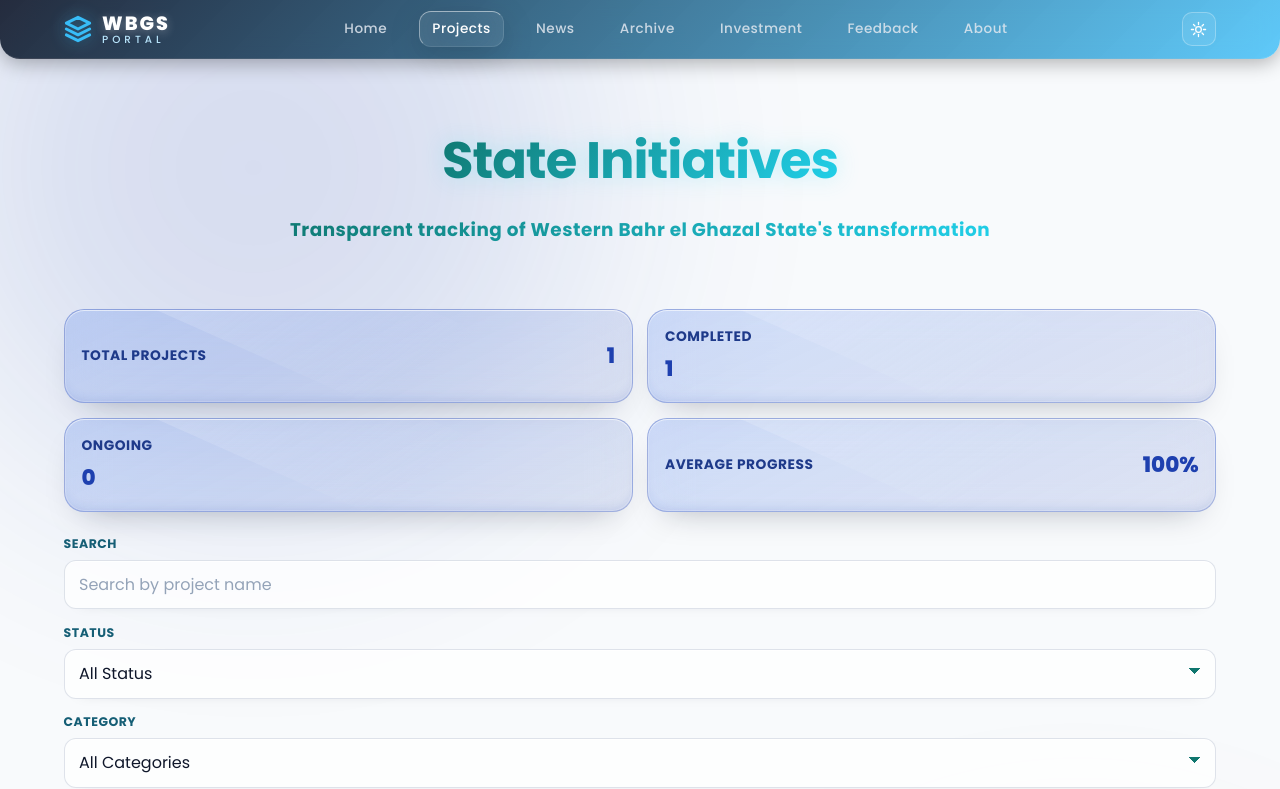
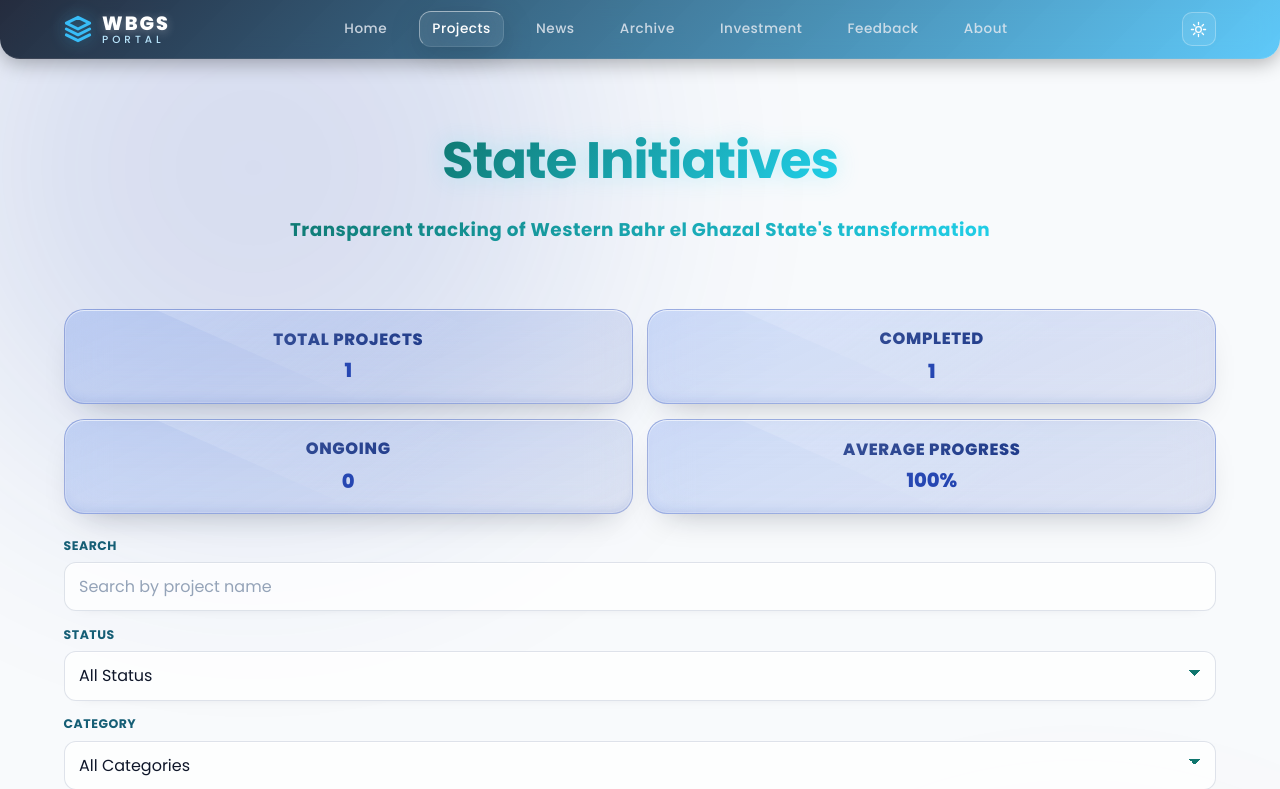
Before and after one commit to NarimanOusman/WBGS, a Django app: page /projects/ in a window 1280 px wide. Shown: the top 789 px of the page. Run offline with Django 5.2, Linux system fonts and the light colour scheme; data comes from the database, SQL or seed files in the repository; data that the repository does not hold is empty; some libraries are stand-ins or nearby versions.

Commit message:
refactor footer and summary styles for improved layout and readability

```diff
--- a/static/css/styles.css
+++ b/static/css/styles.css
@@ -890,13 +890,19 @@ footer {
   position: relative;
   padding: 1rem 1.05rem;
   border-radius: 20px;
-  background: linear-gradient(160deg, rgba(59, 130, 246, 0.22), rgba(30, 58, 138, 0.13));
+  background: linear-gradient(160deg, rgba(30, 58, 138, 0.36), rgba(30, 64, 175, 0.2));
   border: 1px solid rgba(191, 219, 254, 0.5);
   backdrop-filter: blur(20px);
   -webkit-backdrop-filter: blur(20px);
   box-shadow: 0 16px 34px -20px rgba(15, 23, 42, 0.35), inset 0 1px 0 rgba(255, 255, 255, 0.5), inset 0 -8px 16px -14px rgba(30, 64, 175, 0.45);
   transition: transform 0.3s ease, box-shadow 0.3s ease, border-color 0.3s ease;
   overflow: hidden;
+  display: flex;
+  flex-direction: column;
+  align-items: center;
+  justify-content: center;
+  text-align: center;
+  gap: 0.14rem;
 }
 
 .summary-item::before {
@@ -928,16 +934,16 @@ footer {
 
 .summary-label {
   display: block;
-  margin-bottom: 0.25rem;
-  font-size: 0.86rem;
-  font-weight: 700;
+  margin-bottom: 0.12rem;
+  font-size: 0.98rem;
+  font-weight: 800;
   letter-spacing: 0.04em;
   text-transform: uppercase;
   color: #475569;
 }
 
 .summary-value {
-  font-size: 1.34rem;
+  font-size: 1.16rem;
   font-weight: 800;
   color: #0f172a;
 }
@@ -966,10 +972,10 @@ footer {
 
 .summary-average {
   display: flex;
-  flex-direction: row;
+  flex-direction: column;
   align-items: center;
-  justify-content: space-between;
-  gap: 0.25rem;
+  justify-content: center;
+  gap: 0.12rem;
 }
 
 .summary-average .summary-label {
@@ -978,14 +984,26 @@ footer {
 
 .summary-total {
   display: flex;
-  flex-direction: row;
+  flex-direction: column;
   align-items: center;
-  justify-content: space-between;
-  gap: 0.35rem;
+  justify-content: center;
+  gap: 0.12rem;
 }
 
 .summary-total .summary-label {
   margin-bottom: 0;
+}
+
+@media (min-width: 1024px) {
+  .summary-label {
+    font-size: 1.02rem;
+    font-weight: 800;
+  }
+
+  .summary-value {
+    font-size: 1.22rem;
+    font-weight: 800;
+  }
 }
 
 .projects-tools {
```
